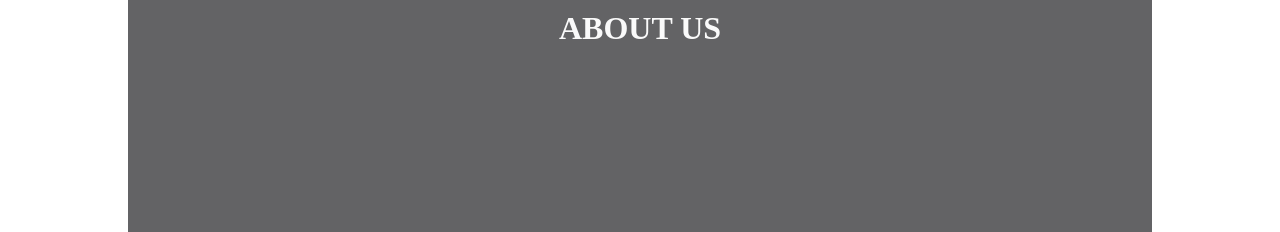
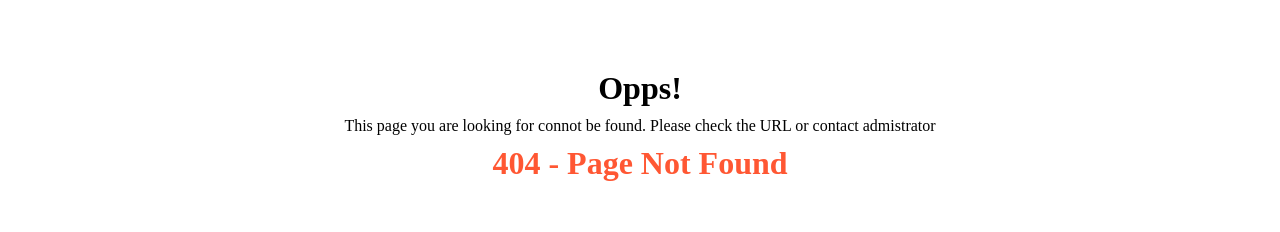
Before and after one commit to VIS-WAS/app-routing, an Angular app: page /About in a window 1280 px wide. Shown: the part 241-473 px from the top of the page. Built offline with nearby package versions, Linux system fonts and the light colour scheme.

Commit message:
URL notfound route

```diff
--- a/src/app/app.module.ts
+++ b/src/app/app.module.ts
@@ -10,15 +10,18 @@ import { ContactComponent } from './contact/contact.component';
 import { CoursesComponent } from './courses/courses.component';
 import { HomeComponent } from './home/home.component';
 import { RouterModule, Routes } from '@angular/router';
+import { NotFoundComponent } from './not-found/not-found.component';
 
 //DEFINE ROUTE
 const routes: Routes = [
   // { path: '', component: HomeComponent },
   { path: '', redirectTo: 'Home', pathMatch: 'full' }, // we can use line 16 or 17 if empty route to redirect to component
   { path: 'Home', component: HomeComponent },
-  { path: 'About', component: AboutComponent },
+
   { path: 'Contact', component: ContactComponent },
   { path: 'Courses', component: CoursesComponent },
+  { path: '**', component: NotFoundComponent }, //it should be defined at the end
+  { path: 'About', component: AboutComponent }, // this will also falls under ** so directed to notfound component
 ];
 
 @NgModule({
@@ -30,6 +33,7 @@ const routes: Routes = [
     ContactComponent,
     CoursesComponent,
     HomeComponent,
+    NotFoundComponent,
   ],
   imports: [BrowserModule, AppRoutingModule, RouterModule.forRoot(routes)],
   providers: [],
--- a/src/app/home/home.component.css
+++ b/src/app/home/home.component.css
@@ -1,5 +1,5 @@
 .home-page-banner {
-  background-color: #28282b;
+  background-color: #3c3c53;
   padding: 100px 50px;
 }
 .home-page-banner-slogan {
--- /dev/null
+++ b/src/app/not-found/not-found.component.css
@@ -0,0 +1,13 @@
+.page-not-found-container {
+  padding: 200px 0px;
+  text-align: center;
+}
+h1 {
+  font-weight: bold;
+  margin: 10px;
+}
+
+.page-not-found {
+  color: #ff5733;
+  font-weight: bold;
+}
--- /dev/null
+++ b/src/app/not-found/not-found.component.html
@@ -0,0 +1,11 @@
+<div class="page-not-found-container">
+  <h1>Opps!</h1>
+  <p>
+    This page you are looking for connot be found. Please check the URL or
+    contact admistrator
+  </p>
+
+  <div class="page-not-found">
+    <h1>404 - Page Not Found</h1>
+  </div>
+</div>
```
Also changed, not shown: src/app/not-found/not-found.component.ts (added, +10 -0 lines).
